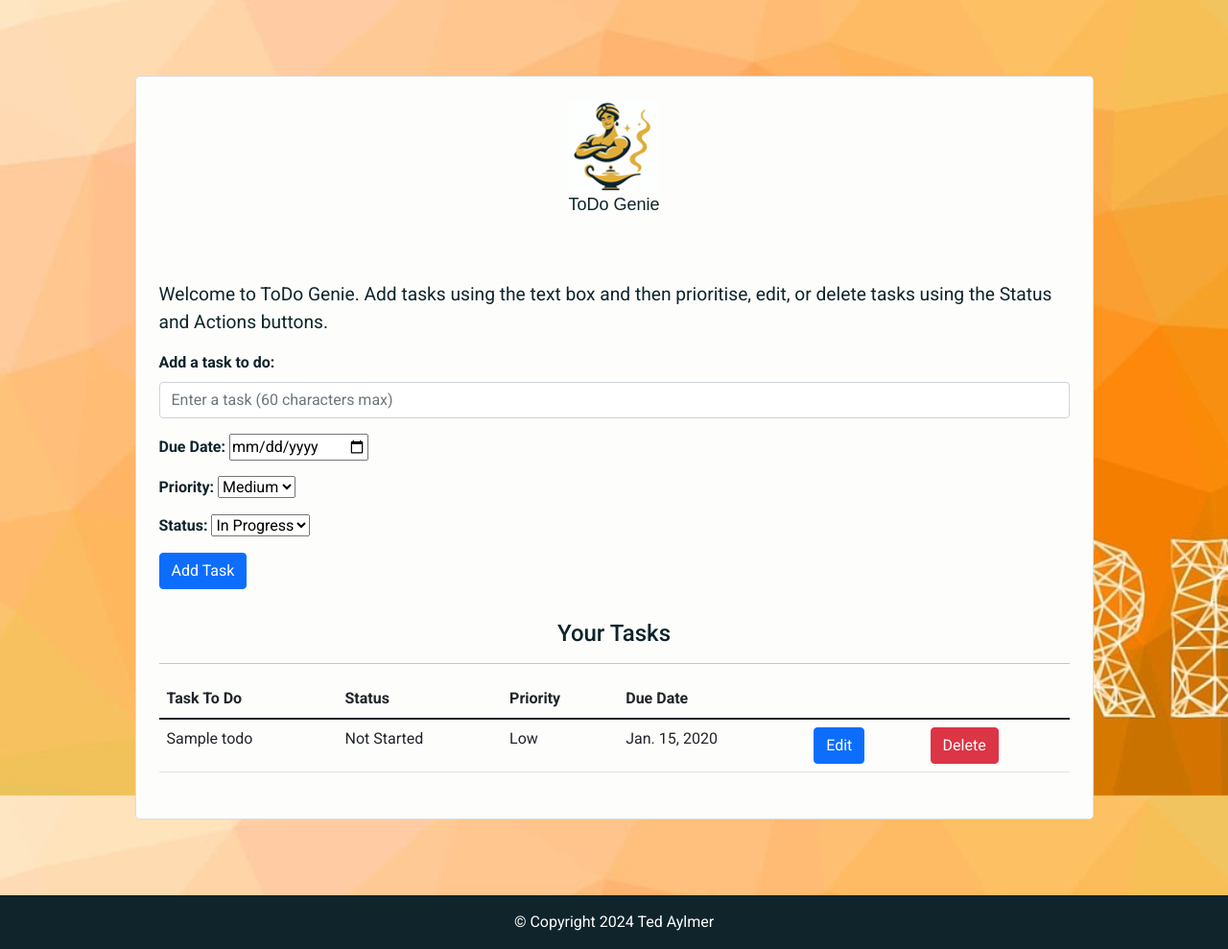
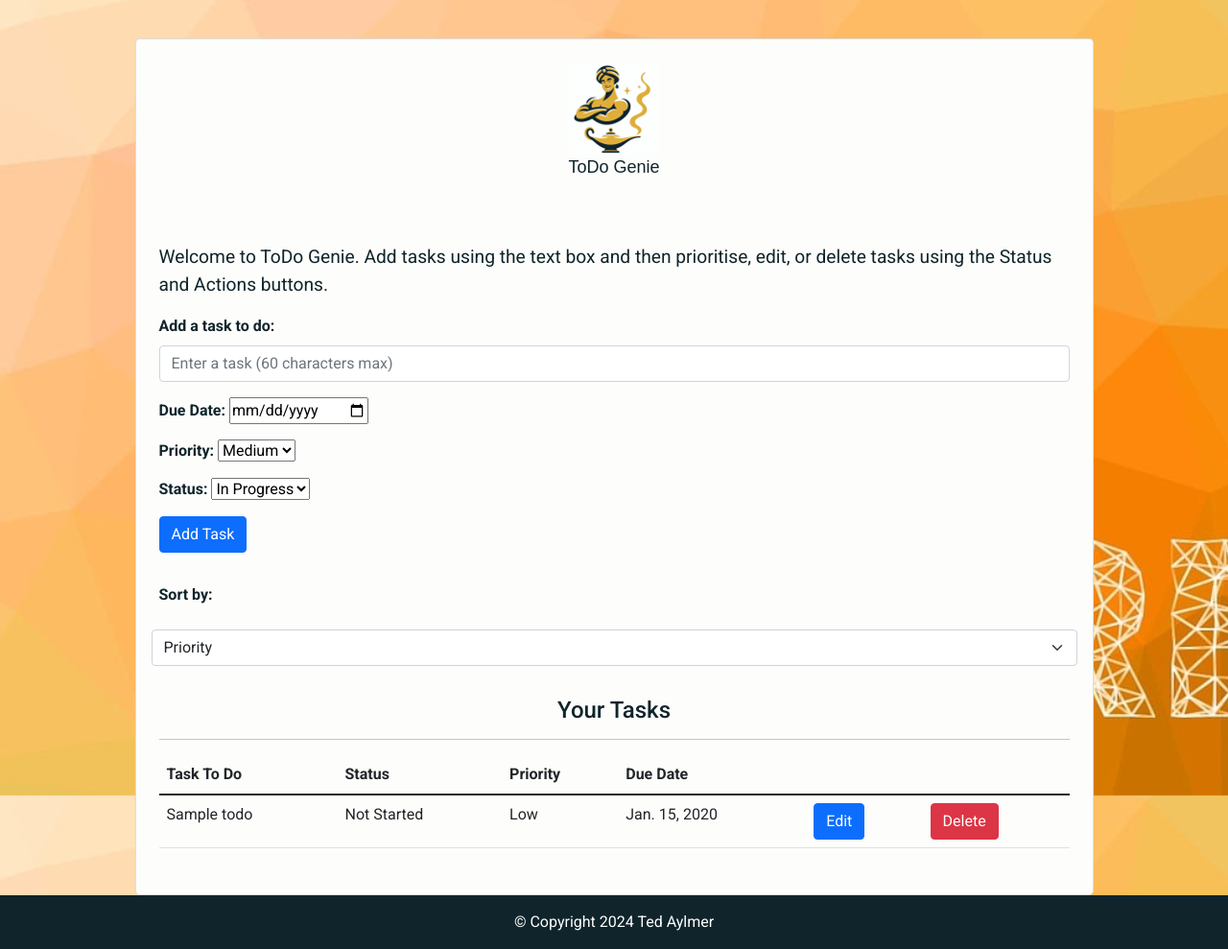
Before and after one commit to Tedbot2000/todo-genie, a Django app: page / in a window 1280 px wide. Shown: the part 56-1045 px from the top of the page at 96% size. Run offline with Django 4.2, Linux system fonts and the light colour scheme; a user stored in the database is signed in; tables that the repository leaves empty hold one stand-in row (values such as "Sample post"); some libraries are stand-ins or nearby versions; some web fonts are replaced.

Commit message:
Added function to view.py to sort tasks by priority or due date and added dropdown to todo_list.html

```diff
--- a/todo/templates/todo/todo_list.html
+++ b/todo/templates/todo/todo_list.html
@@ -73,6 +73,14 @@
                             </form>
                         </section>
 
+                        <form method="GET" class="row g-3 justify-content-center align-items-center mb-4 pb-2">
+                            <label for="sort_by" class="form-label">Sort by:</label>
+                            <select name="sort_by" id="sort_by" class="form-select" onchange="this.form.submit()">
+                                <option value="priority" {% if sort_by == "priority" %}selected{% endif %}>Priority</option>
+                                <option value="due_date" {% if sort_by == "due_date" %}selected{% endif %}>Due Date</option>
+                            </select>
+                        </form>
+
                         <!-- Table displaying Tasks -->
                         <section aria-label="Task List">
                             <h4 class="text-center">Your Tasks</h4>
--- a/todo/views.py
+++ b/todo/views.py
@@ -1,4 +1,4 @@
-# test_views.py
+from django.db.models import Case, When, IntegerField
 from django.test import TestCase
 from django.urls import reverse
 from django.contrib.auth.models import User
@@ -6,6 +6,7 @@
 from django.contrib.auth.decorators import login_required
 from django.contrib import messages
 from .models import Todo
+
 
 # Constant for statuses (enabling more to be added later)
 STATUSES = ["Not Started", "In Progress", "Completed"]
@@ -36,8 +37,26 @@
         else:
             messages.error(request, 'Task cannot be empty.')
         return redirect('todo_list')
-    todos = Todo.objects.filter(user=request.user).order_by('priority', 'due_date')
-    return render(request, 'todo/todo_list.html', {'todos': todos})
+
+    sort_by = request.GET.get('sort_by', 'priority')  # Default to sorting by due date
+    if sort_by not in ['priority', 'due_date']:
+        sort_by = 'priority'
+
+    # Order the tasks based on the selected sorting option
+    if sort_by == 'priority':
+        todos = Todo.objects.filter(user=request.user).order_by(
+            Case(
+                When(priority='High', then=1),
+                When(priority='Medium', then=2),
+                When(priority='Low', then=3),
+                default=4,  # In case priority is None or invalid
+                output_field=IntegerField(),
+            ),
+            'due_date'  # Secondary sorting by due date to ensure consistent ordering
+        )
+    elif sort_by == 'due_date':
+        todos = Todo.objects.filter(user=request.user).order_by('due_date', 'priority')
+    return render(request, 'todo/todo_list.html', {'todos': todos, 'sort_by': sort_by})
 
 
 def toggle_status(request, id):
```
